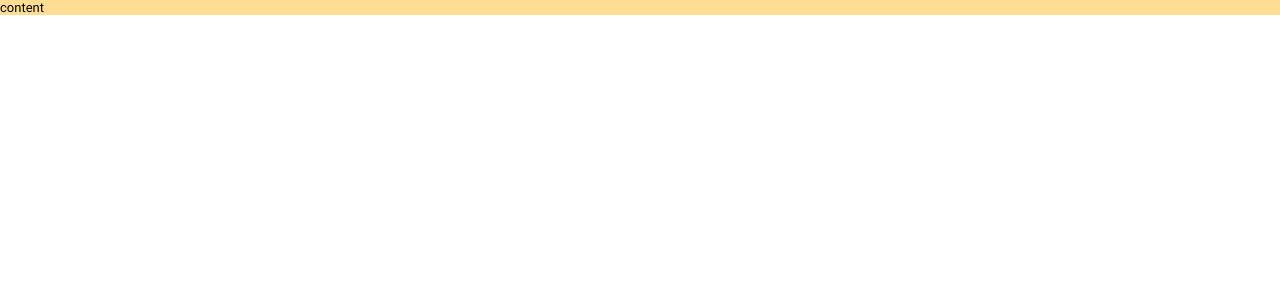
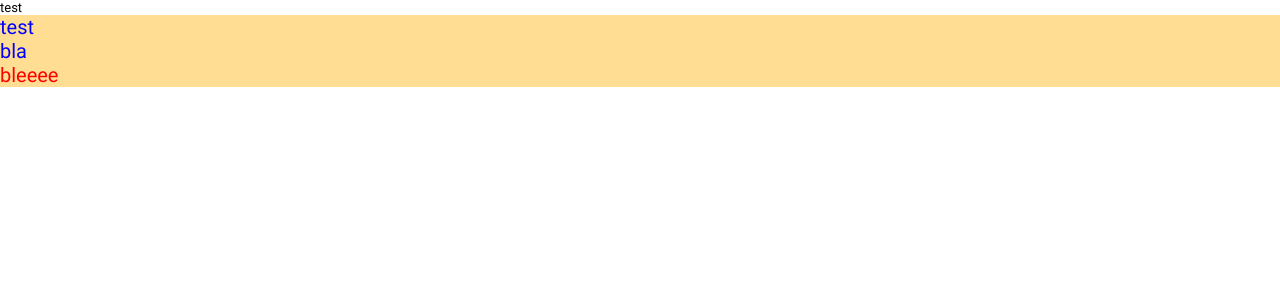
Before and after one commit to 1989TomE/cervenopececky-most-v2, a React app: page / in a window 1280 px wide. Shown: the top 300 px of the page. Built offline with nearby package versions, Linux system fonts and the light colour scheme.

Commit message:
Edited styles

```diff
--- a/src/components/PageContainer/PageContainer.tsx
+++ b/src/components/PageContainer/PageContainer.tsx
@@ -1,11 +1,31 @@
-import styled from "styled-components";
+import styled, { css } from "styled-components";
 
-const PageContainer = () => {
-  return <Div>content</Div>;
+type Props = {
+  children?: React.ReactNode;
+};
+
+const PageContainer = ({ children }: Props) => {
+  return (
+    <Wrapper>
+      test
+      <div>test</div>
+      <div>
+        bla<div className="test">bleeee</div>
+      </div>
+    </Wrapper>
+  );
 };
 
 export default PageContainer;
 
-export const Div = styled.div`
-  background-color: ${(props) => props.theme.colors.ocher};
+export const Wrapper = styled.div`
+  div {
+    background-color: ${(props) => props.theme.colors.ocher};
+    color: blue;
+    font-size: 20px;
+
+    > div {
+      color: red;
+    }
+  }
 `;
--- /dev/null
+++ b/src/styles/fonts/index.ts
@@ -0,0 +1,5 @@
+import { createGlobalStyle } from "styled-components";
+
+import barlowCondensedSemiBold from "./BarlowCondensed-SemiBold.ttf";
+import roboto from "./Roboto-Regular.ttf";
+import robotoBold from "./Roboto-Bold.ttf";
```
Also changed, not shown: src/components/PageContainer/style.ts (added, +13 -0 lines).
